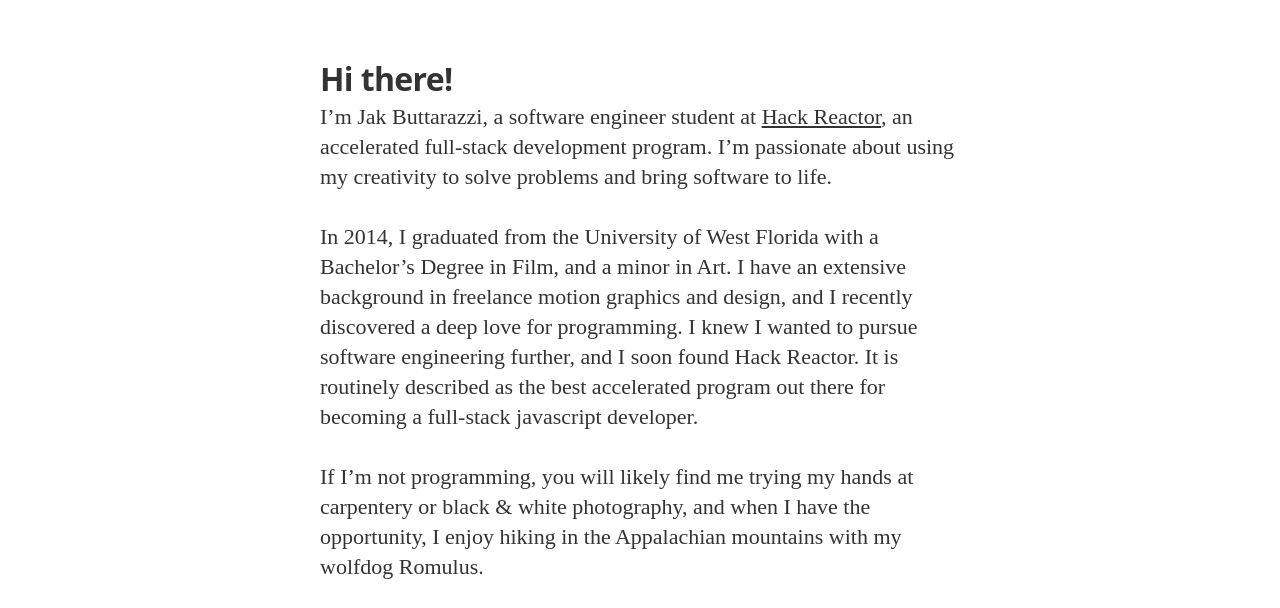
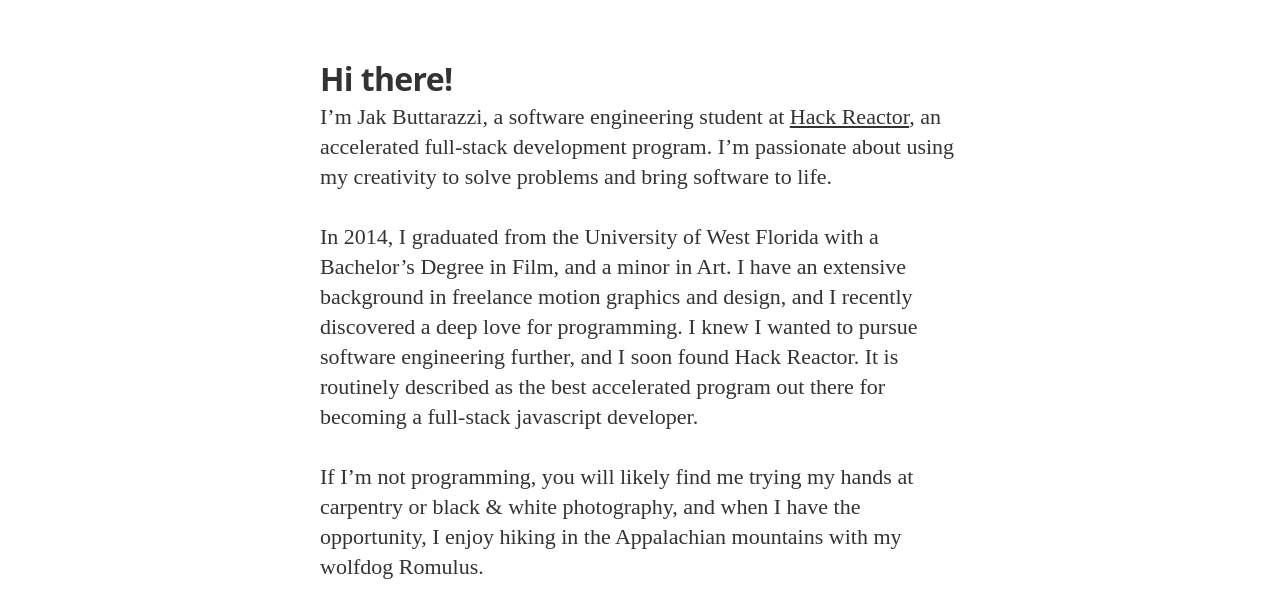
Before and after one commit to JakRazzi/JakRazzi.github.io, a Jekyll site: the page built from about.md, in a window 1280 px wide. Shown: the part 260-868 px from the top of the page. Built offline with Jekyll 4.4.1, drawn with Linux system fonts in a browser that asks for light colours; nearby versions of some CDN libraries; some web fonts are replaced; some of the changed lines change nothing that is shown.

Commit message:
Implemented Disqus on posts and fixed grammar & spelling on about.md

```diff
--- a/_config.yml
+++ b/_config.yml
@@ -24,26 +24,33 @@
 url: "/" # the base hostname & protocol for your site
 baseurl: ""
 #used to display twitter cards
-# twitter_handle: '@dirkfabisch'
+twitter_handle: '@jakrazzi'
 
 #fill in disqus shortname to use disqus
-#disqus: disqus-shortname
+disqus: jakrazzi
 
 # social icons and sharing options
 social:
-  # - icon:	twitter
-  #   url:	https://twitter.com/dirkfabisch
-  #   desc: Follow me on twitter
-  #   share_url: http://twitter.com/share
-  #   share_title: ?text=
-  #   share_link: "&amp;url="
+  - icon:	twitter
+    url:
+    desc:
+    share_url: http://twitter.com/share
+    share_title: ?text=
+    share_link: "&amp;url="
 
-  # - icon:	facebook
-  #   url:	https://facebook.com/???
-  #   desc: Connect with me facebook
-  #   share_url: https://www.facebook.com/sharer.php
-  #   share_title: ?t=
-  #   share_link: "&amp;u="
+  - icon: facebook
+    url:
+    desc:
+    share_url: https://www.facebook.com/sharer.php
+    share_title: ?t=
+    share_link: "&amp;u="
+
+  - icon:	linkedin
+    url:	https://linkedin.com/in/jakrazzi
+    desc: Connect with me on LinkedIn
+    share_url:
+    share_title:
+    share_link:
 
   - icon:	github
     url:	https://github.com/jakrazzi
@@ -52,9 +59,9 @@
     share_title:
     share_link:
 
-  - icon:	google-plus
-    url:	https://google.com/jakrazzi
-    desc:	Add me on google+
-    share_url:
-    share_title:
-    share_link:
+  # - icon:	google-plus
+  #   url:	https://google.com/jakrazzi
+  #   desc:	Add me on google+
+  #   share_url:
+  #   share_title:
+  #   share_link:
--- a/about.md
+++ b/about.md
@@ -6,10 +6,10 @@
 
 # Hi there!
 
-I'm Jak Buttarazzi, a software engineer student at [Hack Reactor](http://www.hackreactor.com), an accelerated full-stack development program. I'm passionate about using my creativity to solve problems and bring software to life.
+I'm Jak Buttarazzi, a software engineering student at [Hack Reactor](http://www.hackreactor.com), an accelerated full-stack development program. I'm passionate about using my creativity to solve problems and bring software to life.
 
 In 2014, I graduated from the University of West Florida with a Bachelor's Degree in Film, and a minor in Art. I have an extensive background in freelance motion graphics and design, and I recently discovered a deep love for programming. I knew I wanted to pursue software engineering further, and I soon found Hack Reactor. It is routinely described as the best accelerated program out there for becoming a full-stack javascript developer.
 
-If I'm not programming, you will likely find me trying my hands at carpentery or black & white photography, and when I have the opportunity, I enjoy hiking in the Appalachian mountains with my wolfdog Romulus.
+If I'm not programming, you will likely find me trying my hands at carpentry or black & white photography, and when I have the opportunity, I enjoy hiking in the Appalachian mountains with my wolfdog Romulus.
 
 You can view me at [LinkedIn](http://www.linkedin.com/in/jakrazzi) or fork me on [github](http://github.com/jakrazzi).
```
